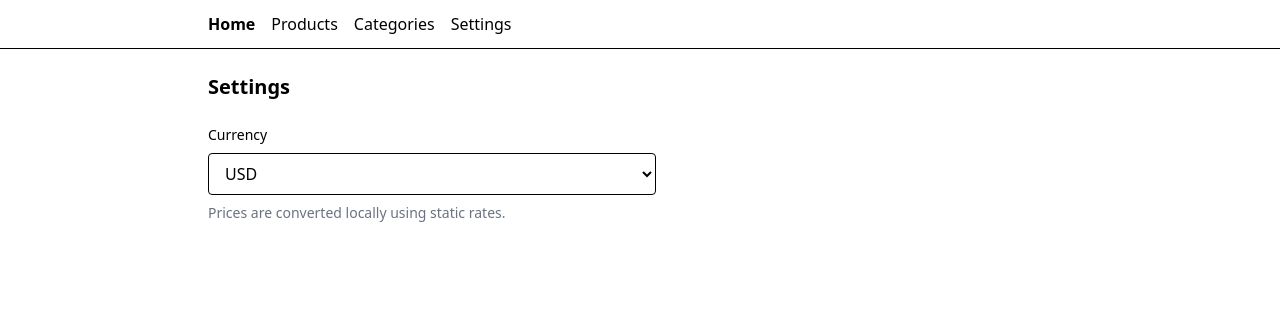
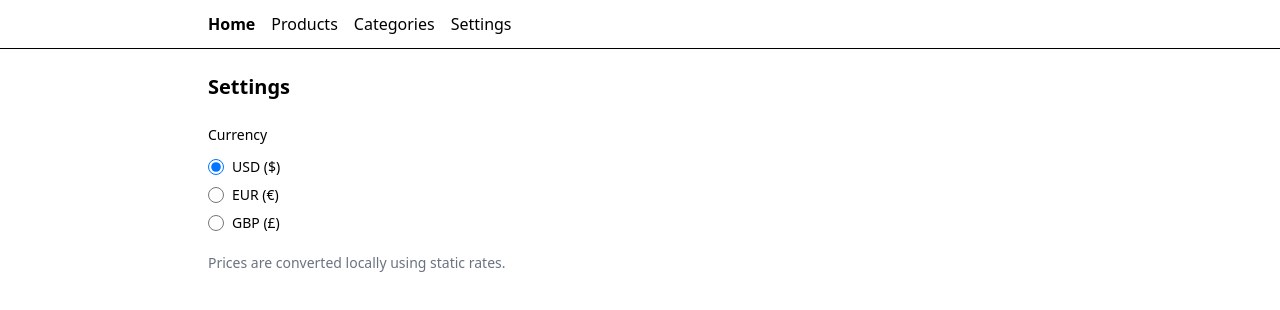
Before and after one commit to mirza-mohibul-hasan/product-explorer, a React (Vite) app: page /settings in a window 1280 px wide. Shown: the top 310 px of the page. Built offline with nearby package versions, Linux system fonts and the light colour scheme.

Commit message:
fix: context api and readme

```diff
--- a/src/components/ProductTable.tsx
+++ b/src/components/ProductTable.tsx
@@ -1,14 +1,14 @@
 import { Link } from "react-router";
 import type { Product } from "../types/product";
-import { useSettingsStore } from "../store/useSettingsStore";
 import { formatCurrency } from "../utils/currency";
+import { useSettings } from "../context/SettingsContext";
 
 interface ProductTableProps {
   products: Product[];
 }
 
 export function ProductTable({ products }: ProductTableProps) {
-  const currency = useSettingsStore((s) => s.currency);
+  const { currency } = useSettings();
   return (
     <div className="overflow-x-auto border rounded">
       <table className="min-w-full border-collapse">
--- /dev/null
+++ b/src/context/SettingsContext.tsx
@@ -0,0 +1,19 @@
+import { createContext, useContext } from "react";
+import type { Currency } from "../types/settings";
+
+interface SettingsContextType {
+  currency: Currency;
+  setCurrency: (currency: Currency) => void;
+}
+
+export const SettingsContext = createContext<SettingsContextType | undefined>(
+  undefined,
+);
+
+export function useSettings() {
+  const context = useContext(SettingsContext);
+  if (context === undefined) {
+    throw new Error("useSettings must be used within a SettingsProvider");
+  }
+  return context;
+}
--- /dev/null
+++ b/src/context/SettingsProvider.tsx
@@ -0,0 +1,36 @@
+import { useState, useEffect, type ReactNode } from "react";
+import type { Currency } from "../types/settings";
+import { SettingsContext } from "./SettingsContext";
+
+export function SettingsProvider({ children }: { children: ReactNode }) {
+  const [currency, setStateCurrency] = useState<Currency>(() => {
+    const saved = localStorage.getItem("product-explorer-settings");
+    if (saved) {
+      try {
+        const parsed = JSON.parse(saved);
+        // Zustand persist stores data in { state: { currency: ... } }
+        return parsed.state?.currency || "USD";
+      } catch {
+        return "USD";
+      }
+    }
+    return "USD";
+  });
+
+  const setCurrency = (c: Currency) => {
+    setStateCurrency(c);
+  };
+
+  useEffect(() => {
+    localStorage.setItem(
+      "product-explorer-settings",
+      JSON.stringify({ state: { currency } }),
+    );
+  }, [currency]);
+
+  return (
+    <SettingsContext.Provider value={{ currency, setCurrency }}>
+      {children}
+    </SettingsContext.Provider>
+  );
+}
--- a/src/layout/AppLayout.tsx
+++ b/src/layout/AppLayout.tsx
@@ -13,7 +13,7 @@ export const AppLayout = () => {
             <Link to="/products" className="hover:underline">
               Products
             </Link>
-            <Link to="/categories" className="hover:underline">
+            <Link to="/products/categories" className="hover:underline">
               Categories
             </Link>
             <Link to="/settings" className="hover:underline">
--- a/src/pages/SettingsPage.tsx
+++ b/src/pages/SettingsPage.tsx
@@ -1,31 +1,42 @@
-import { useSettingsStore } from "../store/useSettingsStore";
+import { useSettings } from "../context/SettingsContext";
 import type { Currency } from "../types/settings";
 
 export function SettingsPage() {
-  const { currency, setCurrency } = useSettingsStore();
+  const { currency, setCurrency } = useSettings();
 
-  const currencies: Currency[] = ["USD", "EUR", "GBP"];
+  const currencies: { value: Currency; label: string }[] = [
+    { value: "USD", label: "USD ($)" },
+    { value: "EUR", label: "EUR (€)" },
+    { value: "GBP", label: "GBP (£)" },
+  ];
 
   return (
     <div className="space-y-6 max-w-md">
       <h1 className="text-xl font-semibold">Settings</h1>
 
-      <div className="space-y-2">
+      <div className="space-y-3">
         <label className="block text-sm font-medium">Currency</label>
 
-        <select
-          value={currency}
-          onChange={(e) => setCurrency(e.target.value as Currency)}
-          className="w-full rounded border px-3 py-2"
-        >
+        <div className="flex flex-col gap-2">
           {currencies.map((c) => (
-            <option key={c} value={c}>
-              {c}
-            </option>
+            <label
+              key={c.value}
+              className="flex items-center gap-2 cursor-pointer"
+            >
+              <input
+                type="radio"
+                name="currency"
+                value={c.value}
+                checked={currency === c.value}
+                onChange={() => setCurrency(c.value)}
+                className="w-4 h-4 text-blue-600"
+              />
+              <span className="text-sm">{c.label}</span>
+            </label>
           ))}
-        </select>
+        </div>
 
-        <p className="text-sm text-gray-500">
+        <p className="text-sm text-gray-500 pt-2">
           Prices are converted locally using static rates.
         </p>
       </div>
--- a/src/routes/AppRoutes.tsx
+++ b/src/routes/AppRoutes.tsx
@@ -17,15 +17,24 @@ export const router = createBrowserRouter([
       },
       {
         path: "products",
+        children: [
+          {
+            index: true,
             element: <ProductsPage />,
           },
           {
-        path: "products/:id",
+            path: "search",
+            element: <ProductsPage />,
+          },
+          {
+            path: ":id",
             element: <ProductDetailPage />,
           },
           {
             path: "categories",
             element: <CategoriesPage />,
+          },
+        ],
       },
       {
         path: "settings",
```
Also changed, not shown: src/main.tsx (+6 -3 lines), 1 other file (tests, documents, lock files or other folders). Lines whose indentation alone changed are shown as unchanged.
